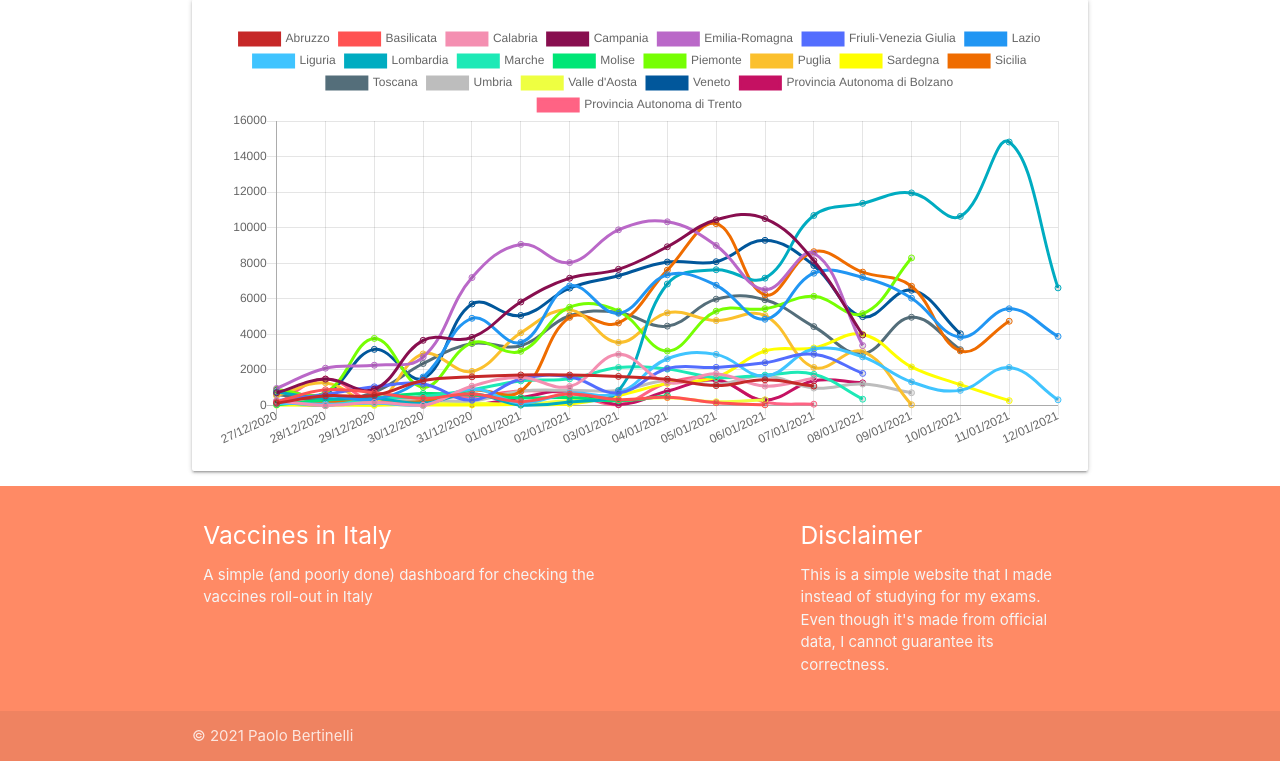
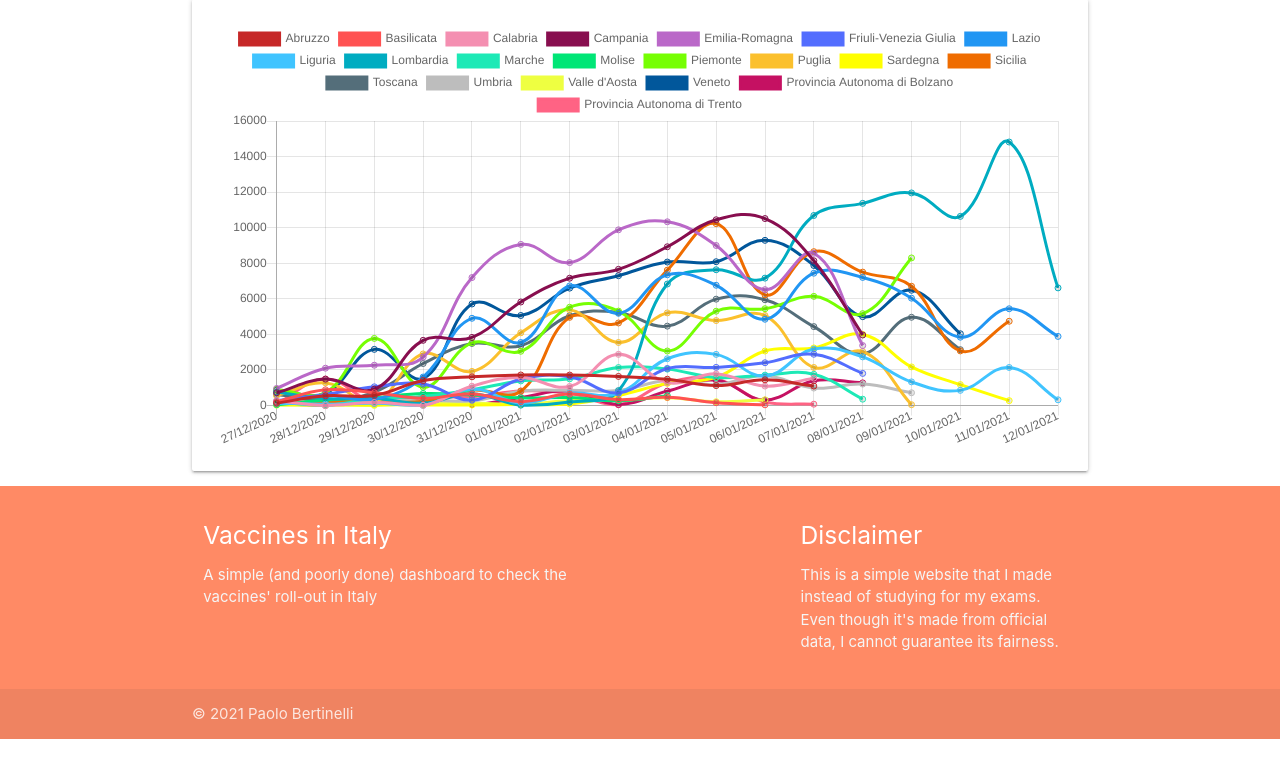
Before and after one commit to TheCoffyBert/vaccines-in-italy, a PHP site: page / in a window 1280 px wide. Shown: the part 73-834 px from the top of the page. After the commit the page ends 812 px from the top, so only its background shows below. Run offline with PHP 8.4, Linux system fonts and the light colour scheme.

Commit message:
Fix footer

```diff
--- a/index.php
+++ b/index.php
@@ -183,11 +183,11 @@
                 <div class="row">
                     <div class="col l6 s12">
                         <h5 class="white-text">Vaccines in Italy</h5>
-                        <p class="grey-text text-lighten-4">A simple (and poorly done) dashboard for checking the vaccines roll-out in Italy</p>
+                        <p class="grey-text text-lighten-4">A simple (and poorly done) dashboard to check the vaccines' roll-out in Italy</p>
                     </div>
                     <div class="col l4 offset-l2 s12">
                         <h5 class="white-text">Disclaimer</h5>
-                        <p class="grey-text text-lighten-4">This is a simple website that I made instead of studying for my exams. Even though it's made from official data, I cannot guarantee its correctness.</p>
+                        <p class="grey-text text-lighten-4">This is a simple website that I made instead of studying for my exams. Even though it's made from official data, I cannot guarantee its fairness.</p>
                     </div>
                 </div>
             </div>
```
